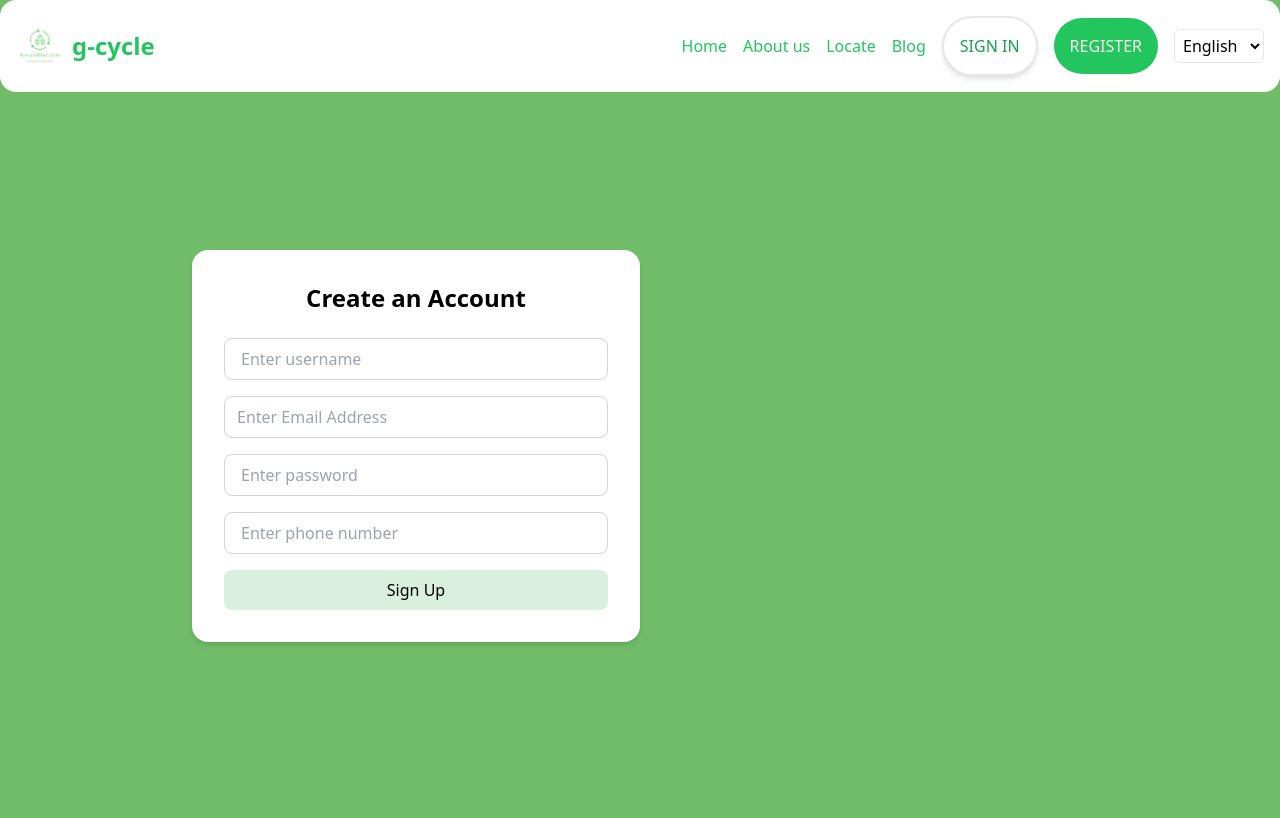
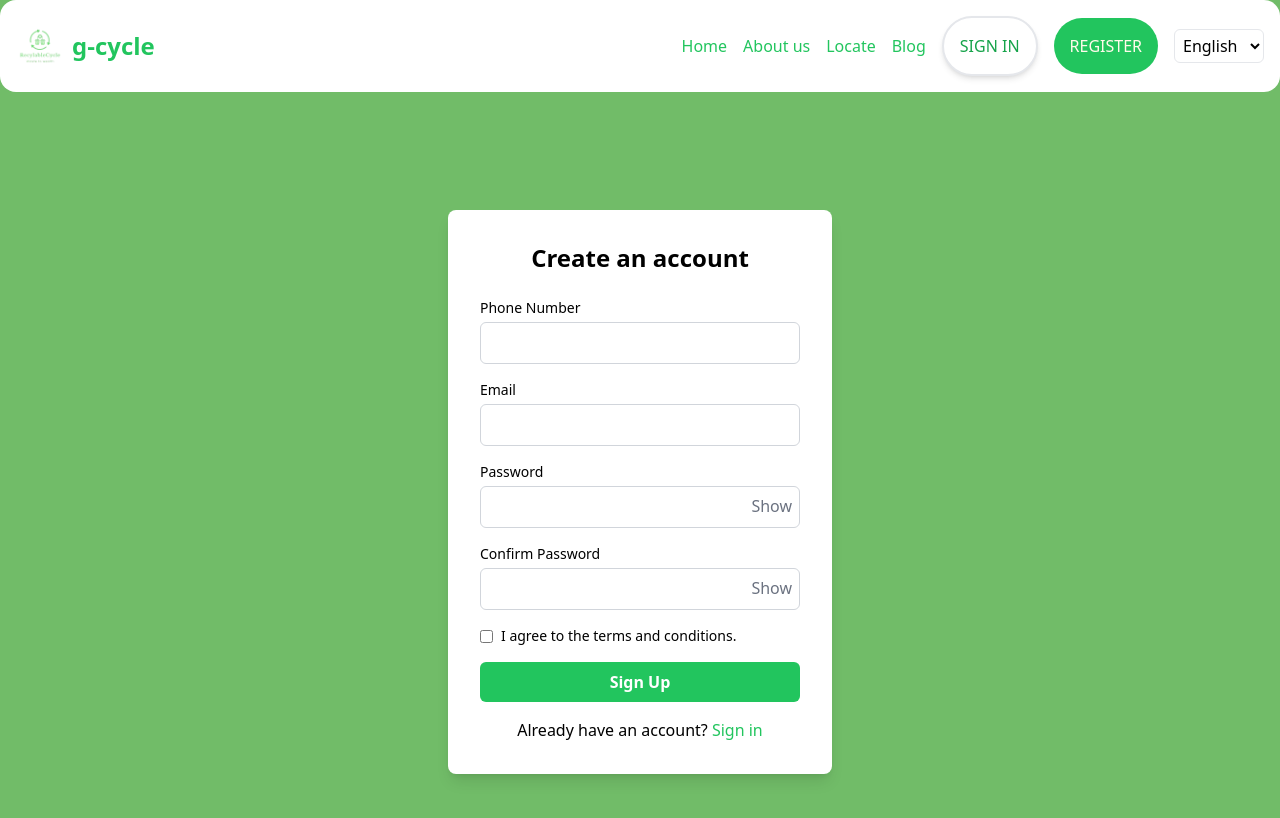
Before and after one commit to dark-royal/recycle, a React (Create React App) app: page /signup in a window 1280 px wide. Shown: the top 818 px of the page. Built offline with nearby package versions, Linux system fonts and the light colour scheme.

Commit message:
Merge branch 'refs/heads/michael' into frontend
# Conflicts:
#	src/Pages/Home/index.jsx

```diff
--- a/src/Pages/LogIn/index.jsx
+++ b/src/Pages/LogIn/index.jsx
@@ -1,142 +1,78 @@
 import React, { useState } from 'react';
-import { Formik, Form, Field } from 'formik';
-import * as Yup from 'yup';
-import { toast, ToastContainer } from 'react-toastify';
-import 'react-toastify/dist/ReactToastify.css';
-import axios from 'axios';
-import { Icon } from '@iconify/react';
-import loadingLoop from '@iconify/icons-line-md/loading-loop';
 import Navbar from "../../Components/Navbar";
 
-const LogIn = () => {
-    const [isLoading, setIsLoading] = useState(false);
-
-    const validationSchema = Yup.object().shape({
-        email: Yup.string()
-            .email('Invalid email address')
-            .matches(/^[^\s@]+@[^\s@]+\.[^\s@]+$/, 'Must be a valid email address')
-            .required('Email Address is required'),
-        password: Yup.string()
-            .matches(/^(?=.*[a-z])(?=.*[A-Z])(?=.*\d)(?=.*[@$!%*?&])[A-Za-z\d@$!%*?&]{8,}$/, 'Password must be at least 8 characters long.')
-            .required('Password is required'),
+const SignIn = () => {
+    const [formData, setFormData] = useState({
+        email: '',
+        password: '',
     });
 
-    const handleSubscribe = async (values, { resetForm }) => {
-        setIsLoading(true);
-        try {
-            const payload = {
-                email_address: values.email,
-                status: 'LogIn',
-                merge_fields: {
-                    PASSWORD: values.password,
-                },
+    const [showPassword, setShowPassword] = useState(false);
+
+    const handleChange = (e) => {
+        const { name, value } = e.target;
+        setFormData({ ...formData, [name]: value });
     };
-            const response = await axios.post("", payload);
 
-            if (response.data.success) {
-                toast.success(`Hi ${values.username}, You are now a citizen`, {
-                    position: 'top-right',
-                    autoClose: 3000,
-                    hideProgressBar: false,
-                    closeOnClick: true,
-                    pauseOnHover: true,
-                    draggable: true,
-                    progress: undefined,
-                });
-                resetForm();
-            } else {
-                toast.error('Subscription failed. Please try again', {
-                    position: 'top-right',
-                    autoClose: 3000,
-                    hideProgressBar: false,
-                    closeOnClick: true,
-                    pauseOnHover: true,
-                    draggable: true,
-                    progress: undefined,
-                });
-            }
-        } catch (error) {
-            console.error('Error during subscription:', error);
-            toast.error('Subscription failed. Please try again', {
-                position: 'top-right',
-                autoClose: 3000,
-                hideProgressBar: false,
-                closeOnClick: true,
-                pauseOnHover: true,
-                draggable: true,
-                progress: undefined,
-            });
-        } finally {
-            setIsLoading(false);
-        }
+    const handleSubmit = (e) => {
+        e.preventDefault();
+        // Handle sign-in logic here
     };
 
     return (
         <div>
-            <Navbar />
-            <div className="flex items-center ml-52 mt-32 bg-customGreen">
-                <div className="bg-white shadow-md rounded-3xl p-8 w-96  h-[70%]">
-                    <Formik
-                        initialValues={{ email: '', password: '' }}
-                        validationSchema={validationSchema}
-                        onSubmit={handleSubscribe}
-                    >
-                        {({ values, errors, touched, handleChange, handleBlur }) => (
-                            <Form className="space-y-4">
-                                <div className="text-center">
-                                    <p className="text-xl font-semibold">Glad to see you again!</p>
-                                </div>
-                                <div>
-                                    <Field
+            <Navbar/>
+        <div className="flex items-center justify-center min-h-screen bg-customGreen">
+            <div className="bg-white rounded-lg shadow-lg p-8 w-96">
+                <h2 className="text-center text-2xl font-bold mb-6">Glad to see you again!</h2>
+                <form onSubmit={handleSubmit}>
+                    <div className="mb-4">
+                        <label className="block text-sm font-medium mb-1" htmlFor="email">Email Address</label>
+                        <input
                             type="email"
                             name="email"
-                                        placeholder="Enter Email Address"
-                                        className={`block w-full p-2 border rounded ${errors.email && touched.email ? 'border-red-500' : 'border-gray-300'}`}
+                            id="email"
+                            value={formData.email}
                             onChange={handleChange}
-                                        onBlur={handleBlur}
-                                        value={values.email}
+                            className="w-full border border-gray-300 rounded-md p-2"
+                            required
                         />
-                                    {errors.email && touched.email && (
-                                        <div className="text-red-500 text-sm">{errors.email}</div>
-                                    )}
                     </div>
-                                <div>
-                                    <Field
-                                        type="password"
+                    <div className="mb-4">
+                        <label className="block text-sm font-medium mb-1" htmlFor="password">Password</label>
+                        <div className="relative">
+                            <input
+                                type={showPassword ? 'text' : 'password'}
                                 name="password"
-                                        placeholder="Enter Password"
-                                        className={`block w-full p-2 border rounded ${errors.password && touched.password ? 'border-red-500' : 'border-gray-300'}`}
+                                id="password"
+                                value={formData.password}
                                 onChange={handleChange}
-                                        onBlur={handleBlur}
-                                        value={values.password}
+                                className="w-full border border-gray-300 rounded-md p-2"
+                                required
                             />
-                                    {errors.password && touched.password && (
-                                        <div className="text-red-500 text-sm">{errors.password}</div>
-                                    )}
+                            <button
+                                type="button"
+                                onClick={() => setShowPassword(!showPassword)}
+                                className="absolute right-2 top-2 text-gray-500"
+                            >
+                                {showPassword ? 'Hide' : 'Show'}
+                            </button>
                         </div>
-                                <div>
+                    </div>
                     <button
                         type="submit"
-                                        className={`w-full bg-ash text-black font-semibold py-2 rounded ${isLoading ? 'opacity-50 cursor-not-allowed' : 'hover:bg-customGreen'}`}
-                                        disabled={isLoading}
+                        className="w-full bg-green-500 text-white font-bold py-2 rounded-md hover:bg-green-600"
                     >
-                                        {isLoading ? (
-                                            <div className="flex items-center justify-center">
-                                                <Icon width={24} height={24} icon={loadingLoop} />
-                                            </div>
-                                        ) : (
-                                            'Sign In'
-                                        )}
+                        Sign In
                     </button>
-                                </div>
-                            </Form>
-                        )}
-                    </Formik>
-                    <ToastContainer />
+                </form>
+                <p className="text-center mt-4">
+                    Don't Have An Account? <a href="/signup" className="text-green-500">Sign Up</a>
+                </p>
             </div>
         </div>
         </div>
     );
 };
 
-export default LogIn;
+export default SignIn;
--- a/src/Pages/SignUp/index.jsx
+++ b/src/Pages/SignUp/index.jsx
@@ -1,168 +1,128 @@
 import React, { useState } from 'react';
-import { Formik, Form, Field } from 'formik';
-import * as Yup from 'yup';
-import { toast, ToastContainer } from 'react-toastify';
-import 'react-toastify/dist/ReactToastify.css';
-import axios from 'axios';
-import { Icon } from '@iconify/react';
-import loadingLoop from '@iconify/icons-line-md/loading-loop';
 import Navbar from "../../Components/Navbar";
 
 const SignUp = () => {
-    const [isLoading, setIsLoading] = useState(false);
-
-    const validationSchema = Yup.object().shape({
-        username: Yup.string()
-            .matches(/^[a-zA-Z\s]+$/, 'Name should only contain letters and spaces')
-            .required('Username is required'),
-        email: Yup.string()
-            .email('Invalid email address')
-            .matches(/^[^\s@]+@[^\s@]+\.[^\s@]+$/, 'Must be a valid email address')
-            .required('Email Address is required'),
-        password: Yup.string()
-            .matches(/^(?=.*[a-z])(?=.*[A-Z])(?=.*\d)(?=.*[@$!%*?&])[A-Za-z\d@$!%*?&]{8,}$/,
-                'Password must be at least 8 characters long, include one uppercase letter, one lowercase letter, one number, and one special character')
-            .required('Password is required'),
-        phoneNumber: Yup.string()
-            .matches(/^(\+?\d{1,3})?[-.\s]?(\(?\d{1,4}?\)?[-.\s]?)?(\d{1,4}[-.\s]?){1,3}\d{1,4}$/,
-                'Must be a valid phone number')
-            .required('Phone Number is required')
+    const [formData, setFormData] = useState({
+        phoneNumber: '',
+        aadharNumber: '',
+        dateOfBirth: '',
+        email: '',
+        password: '',
+        confirmPassword: '',
+        termsAccepted: false,
     });
 
-    const handleSubscribe = async (values, { resetForm }) => {
-        setIsLoading(true);
-        try {
-            const payload = {
-                email_address: values.email,
-                status: 'SignUp',
-                merge_fields: {
-                    USERNAME: values.username,
-                },
+    const [showPassword, setShowPassword] = useState(false);
+    const [showConfirmPassword, setShowConfirmPassword] = useState(false);
+
+    const handleChange = (e) => {
+        const { name, value, type, checked } = e.target;
+        setFormData((prevData) => ({
+            ...prevData,
+            [name]: type === 'checkbox' ? checked : value,
+        }));
     };
-            const response = await axios.post("", payload);
 
-            if (response.data.success) {
-                toast.success(`Hi ${values.username}, You are now a citizen`, {
-                    position: 'top-right',
-                    autoClose: 3000,
-                    hideProgressBar: false,
-                    closeOnClick: true,
-                    pauseOnHover: true,
-                    draggable: true,
-                    progress: undefined,
-                });
-                resetForm();
-            } else {
-                toast.error('Subscription failed. Please try again', {
-                    position: 'top-right',
-                    autoClose: 3000,
-                    hideProgressBar: false,
-                    closeOnClick: true,
-                    pauseOnHover: true,
-                    draggable: true,
-                    progress: undefined,
-                });
-            }
-        } catch (error) {
-            console.error('Error during subscription:', error);
-            toast.error('Subscription failed. Please try again', {
-                position: 'top-right',
-                autoClose: 3000,
-                hideProgressBar: false,
-                closeOnClick: true,
-                pauseOnHover: true,
-                draggable: true,
-                progress: undefined,
-            });
-        } finally {
-            setIsLoading(false);
-        }
+    const handleSubmit = (e) => {
+        e.preventDefault();
+        console.log('Form submitted:', formData);
     };
 
     return (
-        <div className="min-h-screen flex flex-col">
+        <div>
             <Navbar/>
-            <div className="flex items-center ml-48 flex-grow">
-                <div className="bg-white p-8 rounded-2xl shadow-md w-full max-w-md">
-                    <h2 className="text-2xl font-bold mb-6 text-center">Create an Account</h2>
-                    <Formik
-                        initialValues={{username: '', email: '', password: '', phoneNumber: ''}}
-                        validationSchema={validationSchema}
-                        onSubmit={handleSubscribe}
-                    >
-                        {({values, errors, touched, handleChange, handleBlur}) => (
-                            <Form>
-                                <div className="flex flex-col space-y-4">
-                                    <div>
-                                        <Field
-                                            type="text"
-                                            name="username"
-                                            placeholder="Enter username"
+        <div className="flex items-center justify-center min-h-screen bg-customGreen">
+            <div className="bg-white rounded-lg shadow-lg p-8 w-96">
+                <h2 className="text-2xl font-bold text-center mb-6">Create an account</h2>
+                <form onSubmit={handleSubmit}>
+                    <div className="mb-4">
+                        <label className="block text-sm font-medium mb-1" htmlFor="phoneNumber">Phone Number</label>
+                        <input
+                            type="tel"
+                            name="phoneNumber"
+                            id="phoneNumber"
+                            value={formData.phoneNumber}
                             onChange={handleChange}
-                                            onBlur={handleBlur}
-                                            className={`block w-full px-4 py-2 border rounded-lg ${errors.username && touched.username ? 'border-red-500' : 'border-gray-300'} focus:outline-none focus:ring-2 focus:ring-blue-500`}
+                            className="w-full border border-gray-300 rounded-md p-2"
+                            required
                         />
-                                        {errors.username && touched.username &&
-                                            <div className="text-red-500 text-sm mt-1">{errors.username}</div>}
                     </div>
-
-                                    <div>
-                                        <Field
+                    <div className="mb-4">
+                        <label className="block text-sm font-medium mb-1" htmlFor="email">Email</label>
+                        <input
                             type="email"
                             name="email"
-                                            placeholder="Enter Email Address"
+                            id="email"
+                            value={formData.email}
                             onChange={handleChange}
-                                            onBlur={handleBlur}
-                                            className={`block w-full px-4 py-2 border rounded-lg ${errors.email && touched.email ? 'border-red-500' : 'border-gray-300'} focus:outline-none focus:ring-2 focus:ring-blue-500`}
+                            className="w-full border border-gray-300 rounded-md p-2"
+                            required
                         />
-                                        {errors.email && touched.email &&
-                                            <div className="text-red-500 text-sm mt-1">{errors.email}</div>}
                     </div>
-
-                                    <div>
-                                        <Field
-                                            type="password"
+                    <div className="mb-4">
+                        <label className="block text-sm font-medium mb-1" htmlFor="password">Password</label>
+                        <div className="relative">
+                            <input
+                                type={showPassword ? 'text' : 'password'}
                                 name="password"
-                                            placeholder="Enter password"
+                                id="password"
+                                value={formData.password}
                                 onChange={handleChange}
-                                            onBlur={handleBlur}
-                                            className={`block w-full px-4 py-2 border rounded-lg ${errors.password && touched.password ? 'border-red-500' : 'border-gray-300'} focus:outline-none focus:ring-2 focus:ring-blue-500`}
+                                className="w-full border border-gray-300 rounded-md p-2"
+                                required
                             />
-                                        {errors.password && touched.password &&
-                                            <div className="text-red-500 text-sm mt-1">{errors.password}</div>}
-                                    </div>
-
-                                    <div>
-                                        <Field
-                                            type="text"
-                                            name="phoneNumber"
-                                            placeholder="Enter phone number"
-                                            onChange={handleChange}
-                                            onBlur={handleBlur}
-                                            className={`block w-full px-4 py-2 border rounded-lg ${errors.phoneNumber && touched.phoneNumber ? 'border-red-500' : 'border-gray-300'} focus:outline-none focus:ring-2 focus:ring-blue-500`}
-                                        />
-                                        {errors.phoneNumber && touched.phoneNumber &&
-                                            <div className="text-red-500 text-sm mt-1">{errors.phoneNumber}</div>}
-                                    </div>
-
-                                    <div>
-                                        <button type="submit"
-                                                className="w-full py-2 bg-ash text-black rounded-lg focus:outline-none hover:bg-customGreen"
-                                                disabled={isLoading}>
-                                            {isLoading ? (
-                                                <div className="flex items-center justify-center">
-                                                    <Icon width={24} height={24} icon={loadingLoop}/>
-                                                </div>
-                                            ) : (
-                                                'Sign Up'
-                                            )}
+                            <button
+                                type="button"
+                                onClick={() => setShowPassword(!showPassword)}
+                                className="absolute right-2 top-2 text-gray-500"
+                            >
+                                {showPassword ? 'Hide' : 'Show'}
                             </button>
                         </div>
                     </div>
-                            </Form>
-                        )}
-                    </Formik>
-                    <ToastContainer/>
+                    <div className="mb-4">
+                        <label className="block text-sm font-medium mb-1" htmlFor="confirmPassword">Confirm Password</label>
+                        <div className="relative">
+                            <input
+                                type={showConfirmPassword ? 'text' : 'password'}
+                                name="confirmPassword"
+                                id="confirmPassword"
+                                value={formData.confirmPassword}
+                                onChange={handleChange}
+                                className="w-full border border-gray-300 rounded-md p-2"
+                                required
+                            />
+                            <button
+                                type="button"
+                                onClick={() => setShowConfirmPassword(!showConfirmPassword)}
+                                className="absolute right-2 top-2 text-gray-500"
+                            >
+                                {showConfirmPassword ? 'Hide' : 'Show'}
+                            </button>
+                        </div>
+                    </div>
+                    <div className="mb-4 flex items-center">
+                        <input
+                            type="checkbox"
+                            name="termsAccepted"
+                            id="termsAccepted"
+                            checked={formData.termsAccepted}
+                            onChange={handleChange}
+                            className="mr-2"
+                            required
+                        />
+                        <label htmlFor="termsAccepted" className="text-sm">I agree to the terms and conditions.</label>
+                    </div>
+                    <button
+                        type="submit"
+                        className="w-full bg-green-500 text-white font-bold py-2 rounded-md hover:bg-green-600"
+                    >
+                        Sign Up
+                    </button>
+                </form>
+                <p className="text-center mt-4">
+                    Already have an account? <a href="/login" className="text-green-500">Sign in</a>
+                </p>
             </div>
         </div>
         </div>
```
Lines whose indentation alone changed are shown as unchanged.
